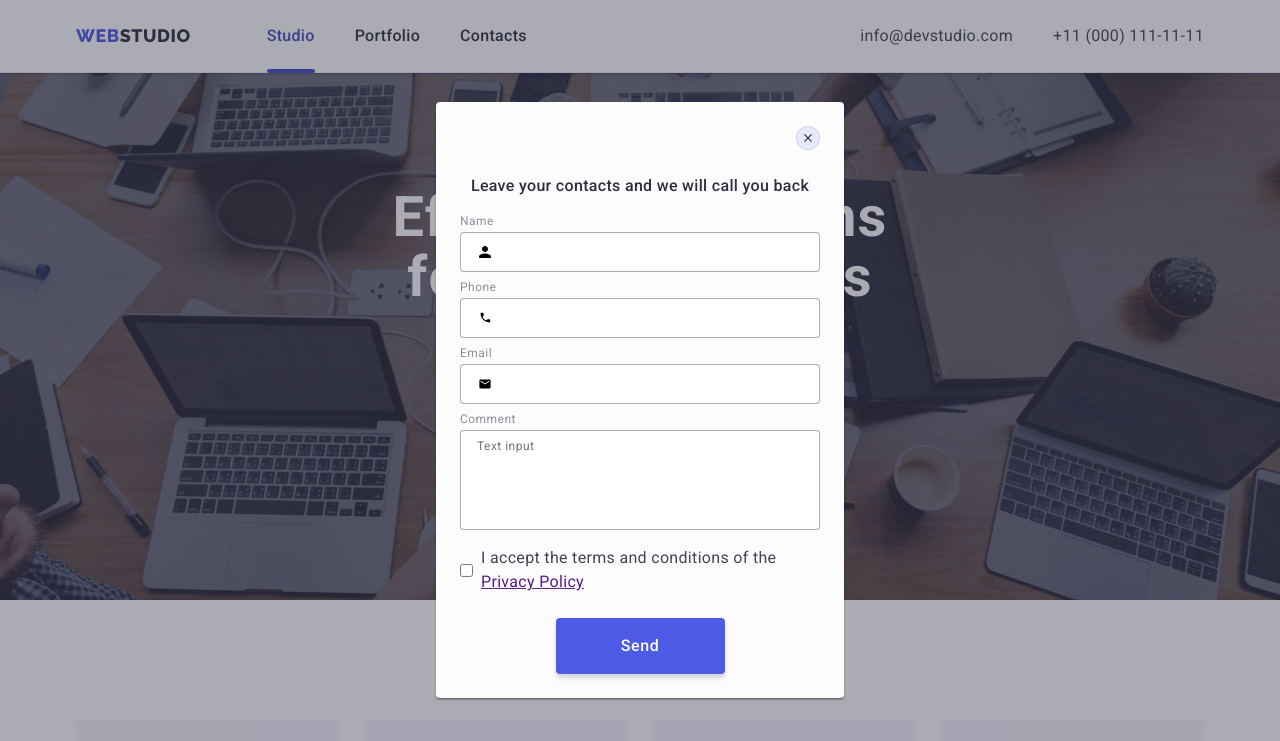
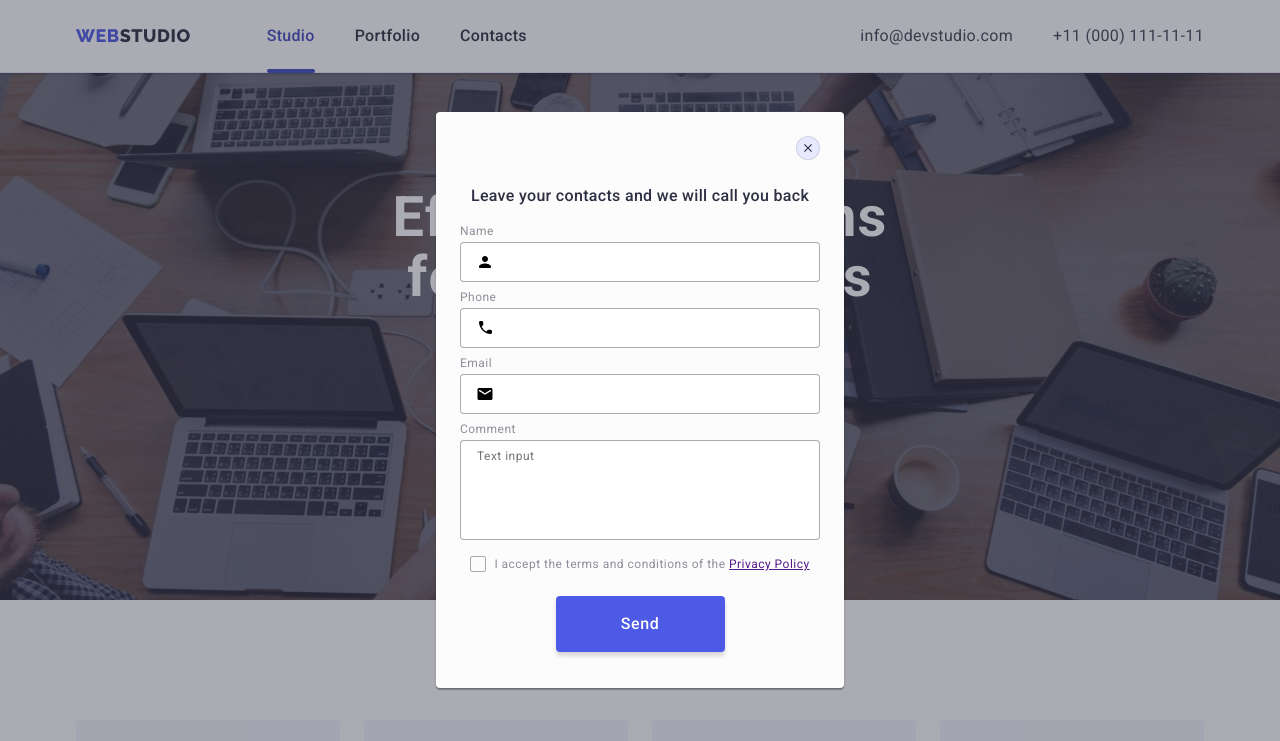
Before and after one commit to Alinemis/goit-markup-hw-06, a plain HTML site: page index.html in a window 1280 px wide. Both pictures are taken after a click on the button "Order Service". Shown: the top 741 px of the page. Drawn offline with nearby package versions, Linux system fonts and the light colour scheme.

Commit message:
update index.html

```diff
--- a/index.html
+++ b/index.html
@@ -690,6 +690,7 @@
               type="text"
               name="user-name"
               id="user-name"
+              required
             />
             <svg class="modal-form-icon" width="18" height="18">
               <use href="./images/svg/sprite/icons.svg#user"></use>
@@ -703,8 +704,9 @@
               type="phone"
               name="user_phone"
               id="user-phone"
+              required
             />
-            <svg class="modal-form-icon" width="18" height="18">
+            <svg class="modal-form-icon" width="18" height="24">
               <use href="./images/svg/sprite/icons.svg#phone"></use>
             </svg>
           </div>
@@ -716,8 +718,9 @@
               type="email"
               name="user_email"
               id="user_email"
+              required
             />
-            <svg class="modal-form-icon" width="18" height="18">
+            <svg class="modal-form-icon" width="18" height="24">
               <use href="./images/svg/sprite/icons.svg#email"></use>
             </svg>
           </div>
@@ -729,12 +732,18 @@
             id="user-comment"
             placeholder="Text input"
           ></textarea>
-          <label class="modal-form-checkbox" for="">
-            <input type="checkbox" name="agreement" />
-            <span>
-              I accept the terms and conditions of the
-              <a href="">Privacy Policy</a>
-            </span>
+          <label class="modal-form-checkbox" for="checkbox">
+            <input
+              class="form-agreement-input"
+              type="checkbox"
+              id="checkbox"
+              name="agreement"
+              required
+            />
+            <span class="form-agreement-text"
+              >I accept the terms and conditions of the
+              <a class="modal-form-link" href="">Privacy Policy</a></span
+            >
           </label>
           <button class="modal-form-btn btn" type="submit">Send</button>
         </form>
```
